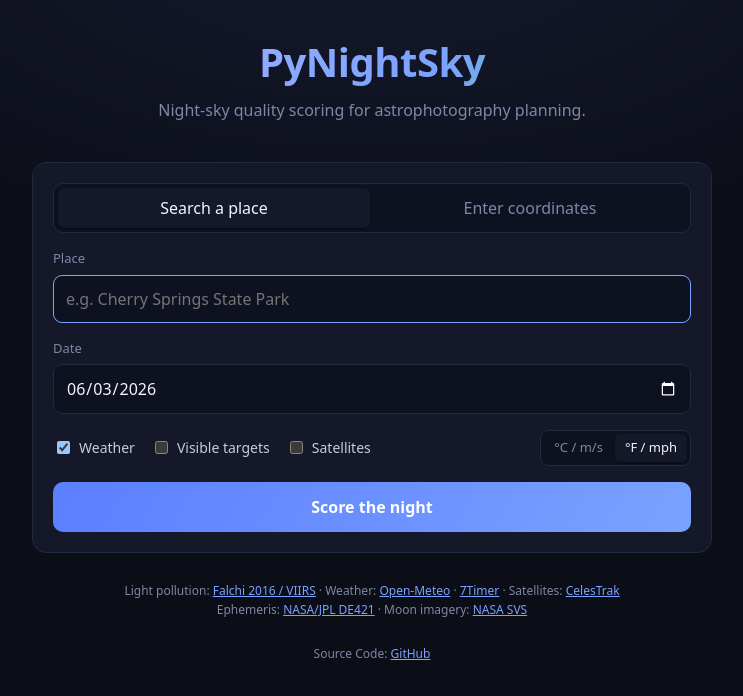
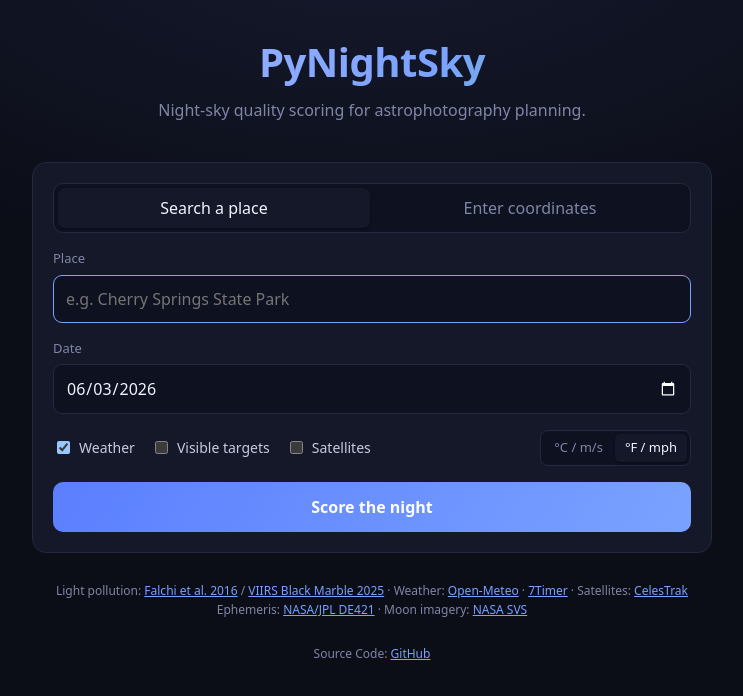
Before and after one commit to mbeher2200/DarkHours, a React (Vite) app in the folder apps/web/: page / in a window 1280 px wide. Shown: the top 696 px of the page, without its empty margins (268-1011 px from the left). Built offline with nearby package versions, Linux system fonts and the light colour scheme.

Commit message:
Fix footer: split Falchi and VIIRS into separate accurate attribution links
Falchi 2016 → DOI 10.5880.GFZ.1.4.2016.001 (GFZ Potsdam, the actual source)
VIIRS Black Marble 2025 → lightpollutionmap.info (where the file is hosted)

Co-Authored-By: Claude Sonnet 4.6 <noreply@anthropic.com>

```diff
--- a/apps/web/src/App.tsx
+++ b/apps/web/src/App.tsx
@@ -190,7 +190,9 @@ export default function App() {
 
       <footer className="colophon">
         Light pollution:{' '}
-        <a href="https://www.lightpollutionmap.info" target="_blank" rel="noreferrer">Falchi 2016 / VIIRS</a>
+        <a href="https://doi.org/10.5880.GFZ.1.4.2016.001" target="_blank" rel="noreferrer">Falchi et al. 2016</a>
+        {' / '}
+        <a href="https://www2.lightpollutionmap.info" target="_blank" rel="noreferrer">VIIRS Black Marble 2025</a>
         {' · '}Weather:{' '}
         <a href="https://open-meteo.com" target="_blank" rel="noreferrer">Open-Meteo</a>
         {' · '}
```
